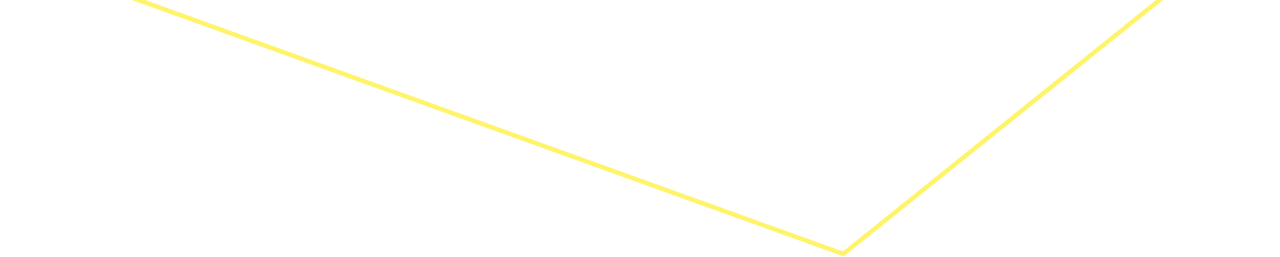
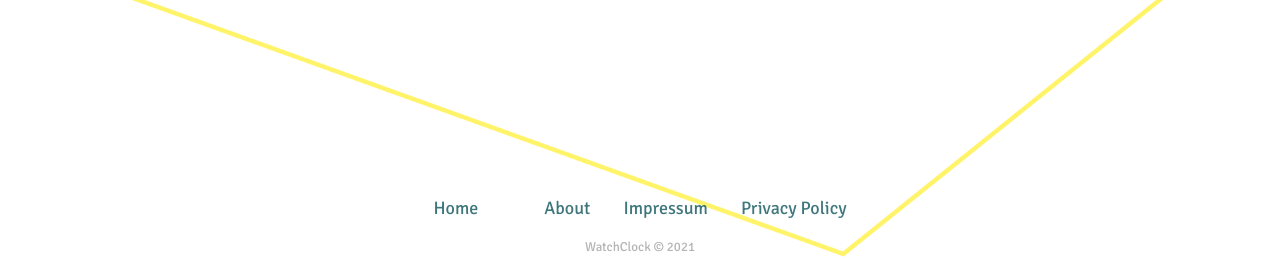
Before and after one commit to anyways211/watchclock.spring, a Spring Boot app: page /startZeiteintrag in a window 1280 px wide. Shown: the part 543-800 px from the top of the page. Run offline with Spring Boot 4, Linux system fonts and the light colour scheme.

Commit message:
footer in startZeiteintrag.html vergessen

```diff
--- a/watchclock/src/main/java/hwr/csa/watchclock/controller/LoginController.java
+++ b/watchclock/src/main/java/hwr/csa/watchclock/controller/LoginController.java
@@ -27,7 +27,6 @@ public class LoginController {
         ModelAndView modelView = new ModelAndView();
         modelView.addObject("loginView", new LoginView());
         modelView.setViewName("Login");
-        //handle user inputs
         return modelView;
     }
 
@@ -37,6 +36,7 @@ public class LoginController {
 
         ModelAndView modelView = new ModelAndView();
 
+        //ist Email eine Email?
         if (bindingResult.hasErrors()) {
             modelView.setViewName("Login");
             loginView.setError(true);
@@ -45,14 +45,17 @@ public class LoginController {
             return modelView;
         } else {
             List<User> users = userRepository.findByEmail(loginView.getEmail());
+            //gibt es die Email-Adresse in DB?
             if (users.isEmpty()) {
                 modelView.setViewName("Login");
                 loginView.setError(true);
                 loginView.setErrormsg("Kein Konto mit dieser Email!");
                 modelView.addObject("loginView", loginView);
             } else {
+                //stimmt das Passwort?
                 User user = users.get(0);
                 if (loginView.getPasswort().equals(user.getPasswort())) {
+                    //redirect auf Startseite
                     StartView startView = new StartView();
                     startView.setUser(user);
                     modelView.setViewName("startZeiteintrag");
--- a/watchclock/src/main/resources/templates/startZeiteintrag.html
+++ b/watchclock/src/main/resources/templates/startZeiteintrag.html
@@ -32,9 +32,26 @@
     <div class="text-center" id="start_stop" style="margin-top: 5%;"><button class="btn btn-primary" type="button" style="margin-right: 10px;width: 24%;color: rgb(255,255,255);font-family: Signika, sans-serif;font-weight: bold;background: rgb(16,85,92);border-radius: 50px;font-size: 35px;height: 100px;margin-left: 10px;margin-top: 10px;margin-bottom: 10px;">Start</button><button class="btn btn-primary" type="button" style="background: rgb(233,102,92);border-radius: 50px;font-size: 35px;font-family: Signika, sans-serif;font-weight: bold;color: rgb(255,255,255);width: 24%;height: 100px;margin-right: 10px;margin-left: 10px;margin-top: 10px;margin-bottom: 10px;">Stop</button></div>
     <div style="text-align: center;"><input type="text" style="text-align: left;border-radius: 50px;width: 50%;height: 60px;margin-top: 2%;background: rgb(255,255,255);color: rgb(16,85,92);font-size: 35px;font-family: Signika, sans-serif;font-weight: normal;border: 5px solid rgb(180,180,180);margin-bottom: 2%;"></div>
   </div>
+<footer class="footer-basic"
+        style="background: rgba(255,255,255,0);margin-top: 2%;margin-bottom: 0;padding-bottom: 0;padding-top: 3%;">
+  <ul class="list-inline">
+    <li class="list-inline-item" style="font-family: Signika, sans-serif;color: rgb(16,85,92);"><a href="#"
+                                                                                                   style="font-family: Signika, sans-serif;color: rgb(16,85,92);">Home</a>
+    </li>
+    <li class="list-inline-item" style="font-family: Signika, sans-serif;color: rgb(16,85,92);"></li>
+    <li class="list-inline-item" style="font-family: Signika, sans-serif;color: rgb(16,85,92);"><a href="#"
+                                                                                                   style="font-family: Signika, sans-serif;color: rgb(16,85,92);">About</a>
+    </li>
+    <li class="list-inline-item" style="font-family: Signika, sans-serif;color: rgb(16,85,92);"><a href="#"
+                                                                                                   style="font-family: Signika, sans-serif;color: rgb(16,85,92);">Impressum</a>
+    </li>
+    <li class="list-inline-item" style="font-family: Signika, sans-serif;color: rgb(16,85,92);"><a href="#">Privacy
+      Policy</a></li>
+  </ul>
+  <p class="copyright" style="font-family: Signika, sans-serif;color: rgb(180,180,180);">WatchClock © 2021</p>
+</footer>
 </section>
 <script src="/js/jquery.min.js"></script>
 <script src="/bootstrap/js/bootstrap.min.js"></script>
 </body>
-
 </html>
```
Also changed, not shown: watchclock/src/main/resources/templates/Login.html (+7 -5 lines).
